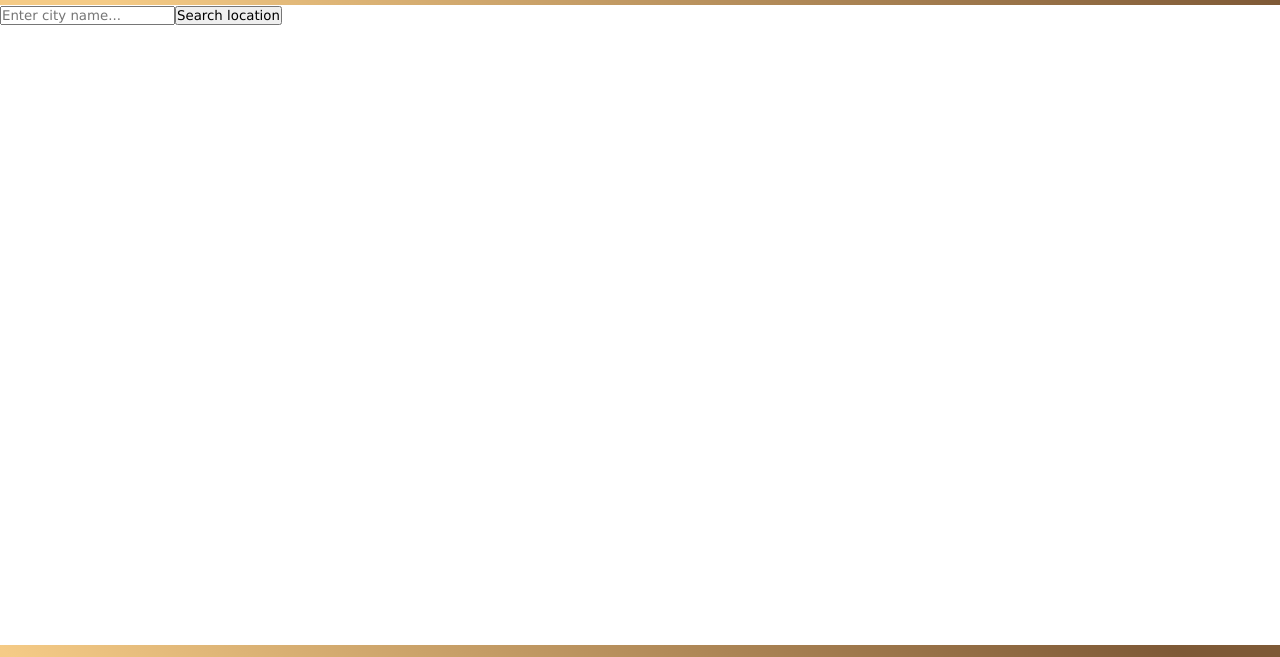
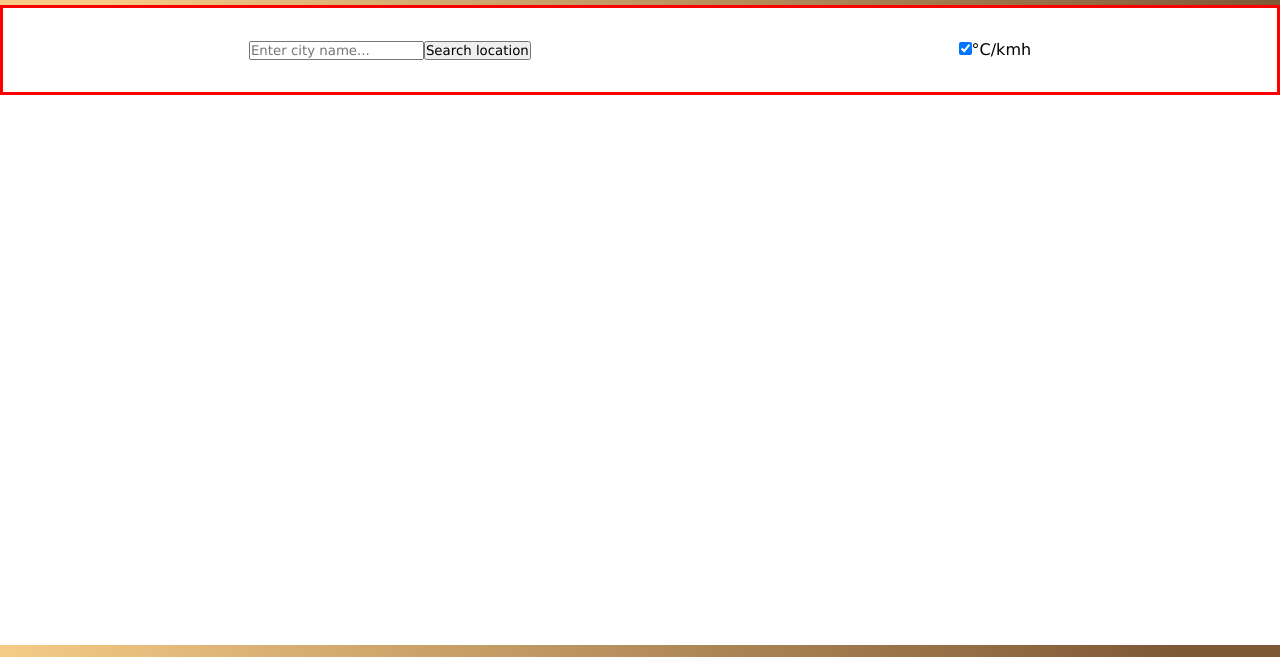
Before and after one commit to MateuszKuruc/odin-weather-app, a website built with webpack: page dist/index.html in a window 1280 px wide. Shown: the part 75-732 px from the top of the page. Built offline with nearby package versions, Linux system fonts and the light colour scheme.

Commit message:
add toggleSwitch for units change

```diff
--- a/src/websiteBase.js
+++ b/src/websiteBase.js
@@ -21,6 +21,9 @@ function createHeader() {
 function createMain() {
   const container = document.createElement("div");
   container.classList.add("container");
+
+    const topContainer = document.createElement('div');
+    topContainer.classList.add('topContainer');
 
   const searchBar = document.createElement("div");
   searchBar.classList.add("searchBar");
@@ -60,6 +63,13 @@ function createMain() {
     errorMessage.classList.add("hidden");
   }
 
+  function toggleUnit() {
+    tempF.classList.toggle('hidden');
+    tempC.classList.toggle('hidden');
+    windMph.classList.toggle('hidden');
+    windKph.classList.toggle('hidden');
+  }
+
   const errorMessage = document.createElement("h4");
   errorMessage.classList.add("errorMessage");
   errorMessage.textContent = "Please enter valid location details!";
@@ -68,6 +78,27 @@ function createMain() {
   searchBar.appendChild(errorMessage);
   searchBar.appendChild(userInput);
   searchBar.appendChild(searchButton);
+
+  const toggleContainer = document.createElement('div');
+  toggleContainer.classList.add('toggleContainer');
+
+  const toggleSwitch = document.createElement('input');
+  toggleSwitch.classList.add('toggleSwitch');
+  toggleSwitch.type = 'checkbox';
+  toggleSwitch.checked = 'true';
+  toggleSwitch.id = 'toggle';
+
+  const toggleLabel = document.createElement('lable');
+  toggleLabel.htmlFor = 'toggle';
+  toggleLabel.textContent = '°C/kmh';
+
+  toggleSwitch.addEventListener('click', toggleUnit);
+
+  toggleContainer.appendChild(toggleSwitch);
+  toggleContainer.appendChild(toggleLabel);
+
+  topContainer.appendChild(searchBar);
+  topContainer.appendChild(toggleContainer);
 
   const display = document.createElement("div");
   display.classList.add("display");
@@ -97,6 +128,7 @@ function createMain() {
 
   const tempF = document.createElement("h4");
   tempF.classList.add("tempF");
+  tempF.classList.add('hidden');
 
   tempContainer.appendChild(tempImage);
   tempContainer.appendChild(tempC);
@@ -113,6 +145,7 @@ function createMain() {
 
   const windMph = document.createElement("h4");
   windMph.classList.add("windMph");
+  windMph.classList.add('hidden');
 
   windContainer.appendChild(windImage);
   windContainer.appendChild(windKph);
@@ -128,7 +161,8 @@ function createMain() {
     display.appendChild(item);
   });
 
-  container.appendChild(searchBar);
+
+  container.appendChild(topContainer);
   container.appendChild(display);
 
   return container;
--- a/src/websiteLogic.js
+++ b/src/websiteLogic.js
@@ -14,7 +14,7 @@ export async function getData() {
       { mode: "cors" }
     );
     const weatherData = await response.json();
-    console.log(weatherData);
+
 
     const countryName = weatherData.location.country;
     const cityName = weatherData.location.name;
@@ -47,7 +47,6 @@ export async function displayData(weatherData) {
   const display = document.querySelector(".display");
   display.classList.remove("hidden");
 
-  console.log("event", weatherData);
   const cityName = document.querySelector(".cityName");
   cityName.textContent = weatherData.cityName;
 
--- a/style/style.scss
+++ b/style/style.scss
@@ -48,6 +48,14 @@ body {
 
 .container {
 //  border: 3px solid red;
+// display: flex;
+}
+
+.topContainer {
+  display: flex;
+  border: 3px solid red;
+  justify-content: space-around;
+  padding: 2rem;
 }
 
 .tempContainer,
```
Also changed, not shown: dist/main.js, style/style.css, 1 other file.
